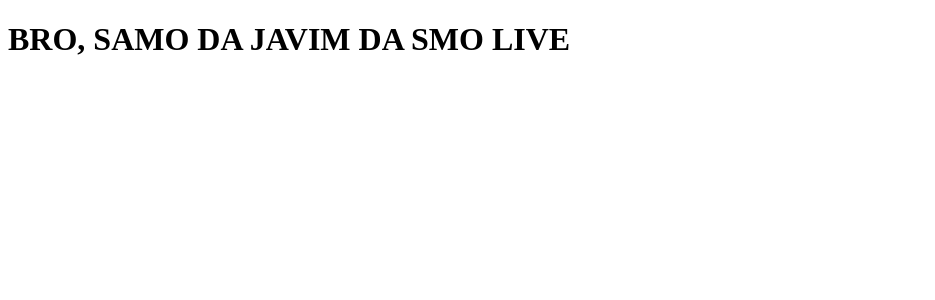
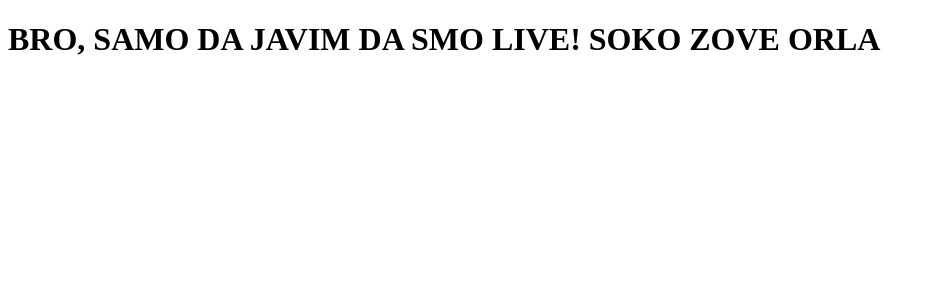
Before and after one commit to joxtheman/Bros-League-Firebase-React, a React (Create React App) app: page / in a window 1280 px wide. Shown: the top 300 px of the page, without its empty margins (0-935 px from the left). Built offline with nearby package versions, Linux system fonts and the light colour scheme.

Commit message:
Testing liveSoko

```diff
--- a/src/App.js
+++ b/src/App.js
@@ -4,7 +4,7 @@ class App extends Component {
   render() {
     return (
       <div>
-        <h1>BRO, SAMO DA JAVIM DA SMO LIVE</h1>
+        <h1>BRO, SAMO DA JAVIM DA SMO LIVE! SOKO ZOVE ORLA</h1>
       </div>
     );
   }
```
